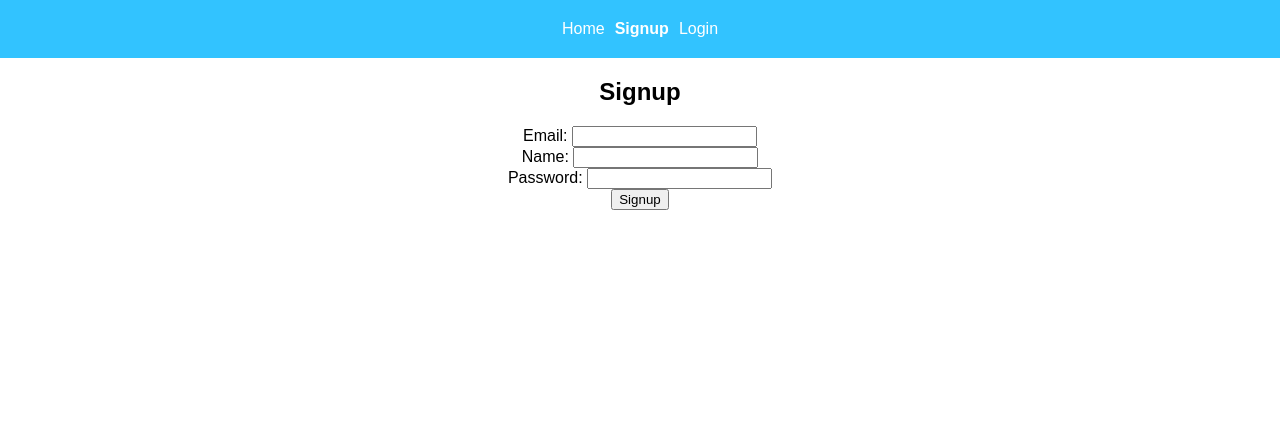
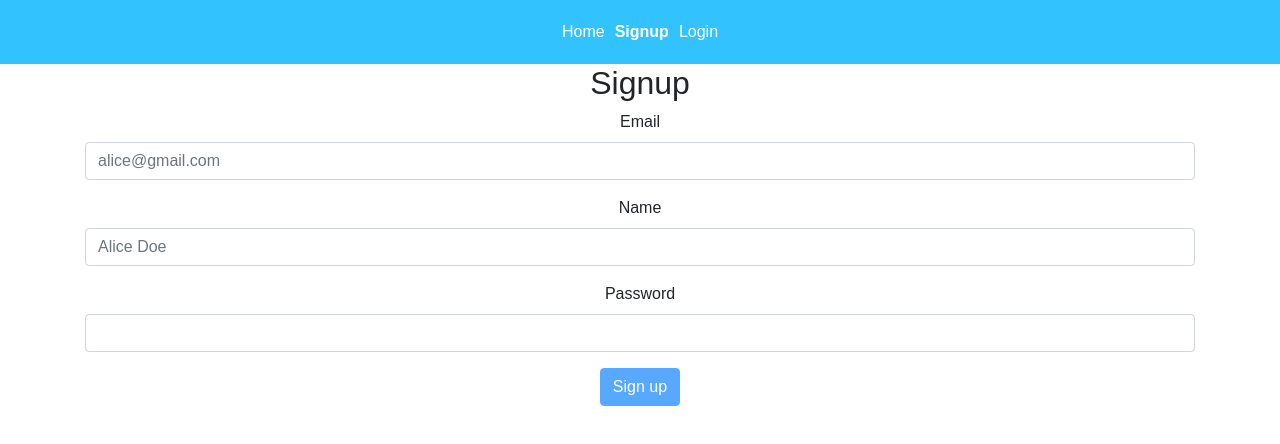
Before and after one commit to MarpinHart/winder-project, a React (Create React App) app in the folder client/: page /signup in a window 1280 px wide. Shown: the top 444 px of the page. Built offline with nearby package versions, Linux system fonts and the light colour scheme.

Commit message:
rework login and signup with reactstrap

```diff
--- a/client/src/components/pages/Login.jsx
+++ b/client/src/components/pages/Login.jsx
@@ -1,5 +1,6 @@
 import React, { Component } from 'react';
 import api from '../../api';
+import {Button, Label, Input, Form, FormGroup, Container,FormFeedback } from 'reactstrap';
 
 export default class Login extends Component {
   constructor(props) {
@@ -28,15 +29,57 @@ export default class Login extends Component {
       .catch(err => this.setState({ message: err.toString() }))
   }
 
+  isEmailCorrect() {
+    var re = /^(([^<>()\[\]\\.,;:\s@"]+(\.[^<>()\[\]\\.,;:\s@"]+)*)|(".+"))@((\[[0-9]{1,3}\.[0-9]{1,3}\.[0-9]{1,3}\.[0-9]{1,3}\])|(([a-zA-Z\-0-9]+\.)+[a-zA-Z]{2,}))$/;
+    return re.test(String(this.state.email).toLowerCase());
+  }
+  isPasswordStrong(){
+    return this.state.password.length >= 6
+  }
   render() {
     return (
       <div className="Login">
-        <h2>Login</h2>
-        <form>
-          Email: <input type="email" value={this.state.email} name="email" onChange={this.handleInputChange} /> <br />
-          Password: <input type="password" value={this.state.password} name="password" onChange={this.handleInputChange} /> <br />
-          <button onClick={(e) => this.handleClick(e)}>Login</button>
-        </form>
+        <Container>
+          <h2>Login</h2>
+          <Form>
+          <FormGroup>
+              <Label for="email">Email</Label>
+              <Input
+                value={this.state.email}
+                onChange={this.handleInputChange}
+                valid={this.isEmailCorrect()}
+                invalid={this.state.email.length > 0 && !this.isEmailCorrect()}
+                type="email"
+                name="email"
+                id="exampleEmail"
+                placeholder="alice@gmail.com" />
+                {/* The feedback is displayed when the input is valid */}
+              <FormFeedback valid></FormFeedback>
+              {/* The feedback is displayed when the input is invalid */}
+              <FormFeedback invalid>This is not a valid email</FormFeedback>
+            </FormGroup>
+            <FormGroup>
+              <Label for="password">Password</Label>
+              <Input
+                value={this.state.password}
+                onChange={this.handleInputChange}
+                valid={this.isPasswordStrong()}
+                invalid={this.state.password.length > 0 && !this.isPasswordStrong()}
+                type="password"
+                name="password"/>
+                {/* The feedback is displayed when the input is valid */}
+              <FormFeedback valid></FormFeedback>
+              {/* The feedback is displayed when the input is invalid */}
+              <FormFeedback invalid>Password is too short</FormFeedback>
+            </FormGroup>
+            <Button
+                color="primary"
+                disabled={!this.isEmailCorrect() || !this.isPasswordStrong()}
+                onClick={(e) => this.handleClick(e)}>
+                Login
+              </Button>
+          </Form>
+        </Container>
         {this.state.message && <div className="info info-danger">
           {this.state.message}
         </div>}
--- a/client/src/components/pages/Signup.jsx
+++ b/client/src/components/pages/Signup.jsx
@@ -1,5 +1,6 @@
 import React, { Component } from 'react';
 import api from '../../api';
+import {Button, Label, Input, Form, FormGroup, Container,FormFeedback } from 'reactstrap';
 
 export default class Signup extends Component {
   constructor(props) {
@@ -34,19 +35,75 @@ export default class Signup extends Component {
       .catch(err => this.setState({ message: err.toString() }))
   }
 
+  isEmailCorrect() {
+    var re = /^(([^<>()\[\]\\.,;:\s@"]+(\.[^<>()\[\]\\.,;:\s@"]+)*)|(".+"))@((\[[0-9]{1,3}\.[0-9]{1,3}\.[0-9]{1,3}\.[0-9]{1,3}\])|(([a-zA-Z\-0-9]+\.)+[a-zA-Z]{2,}))$/;
+    return re.test(String(this.state.email).toLowerCase());
+  }
+
+  isPasswordStrong(){
+    return this.state.password.length >= 6
+  }
+
   render() {
     return (
       <div className="Signup">
-        <h2>Signup</h2>
-        <form>
-          Email: <input type="text" value={this.state.email} name="email" onChange={this.handleInputChange} /> <br />
-          Name: <input type="text" value={this.state.name} name="name" onChange={this.handleInputChange} /> <br />
-          Password: <input type="password" value={this.state.password} name="password" onChange={this.handleInputChange} /> <br />
-          <button onClick={(e) => this.handleClick(e)}>Signup</button>
-        </form>
-        {this.state.message && <div className="info info-danger">
-          {this.state.message}
-        </div>}
+        <Container>
+          <h2>Signup</h2>
+          <Form>
+            <FormGroup>
+              <Label for="email">Email</Label>
+              <Input
+                value={this.state.email}
+                onChange={this.handleInputChange}
+                valid={this.isEmailCorrect()}
+                invalid={this.state.email.length > 0 && !this.isEmailCorrect()}
+                type="email"
+                name="email"
+                id="exampleEmail"
+                placeholder="alice@gmail.com" />
+                {/* The feedback is displayed when the input is valid */}
+              <FormFeedback valid></FormFeedback>
+              {/* The feedback is displayed when the input is invalid */}
+              <FormFeedback invalid>This is not a valid email</FormFeedback>
+            </FormGroup>
+            <FormGroup>
+              <Label for="name">Name</Label>
+              <Input
+                value={this.state.name}
+                onChange={this.handleInputChange}
+                type="text"
+                name="name"
+                placeholder="Alice Doe" />
+            </FormGroup>
+            <FormGroup>
+              <Label for="password">Password</Label>
+              <Input
+                value={this.state.password}
+                onChange={this.handleInputChange}
+                valid={this.isPasswordStrong()}
+                invalid={this.state.password.length > 0 && !this.isPasswordStrong()}
+                type="password"
+                name="password"/>
+                {/* The feedback is displayed when the input is valid */}
+              <FormFeedback valid>Password is strong enough</FormFeedback>
+              {/* The feedback is displayed when the input is invalid */}
+              <FormFeedback invalid>Password is not strong enough</FormFeedback>
+            </FormGroup>
+            <FormGroup>
+              {/* Renders: */}
+              {/* <button class="btn btn-outline-primary">Enter</button> */}
+              <Button
+                color="primary"
+                disabled={!this.isEmailCorrect() || !this.isPasswordStrong()}
+                onClick={(e) => this.handleClick(e)}>
+                Sign up
+              </Button>
+            </FormGroup>
+          </Form>
+          {this.state.message && <div className="info info-danger">
+            {this.state.message}
+          </div>}
+        </Container>
       </div>
     );
   }
--- a/client/src/index.js
+++ b/client/src/index.js
@@ -1,5 +1,6 @@
 import React from 'react';
 import ReactDOM from 'react-dom';
+import 'bootstrap/dist/css/bootstrap.min.css';
 import './index.scss';
 import { BrowserRouter as Router } from 'react-router-dom';
 import App from './components/App.jsx';
```
Also changed, not shown: 2 other files (tests, documents, lock files or other folders).
